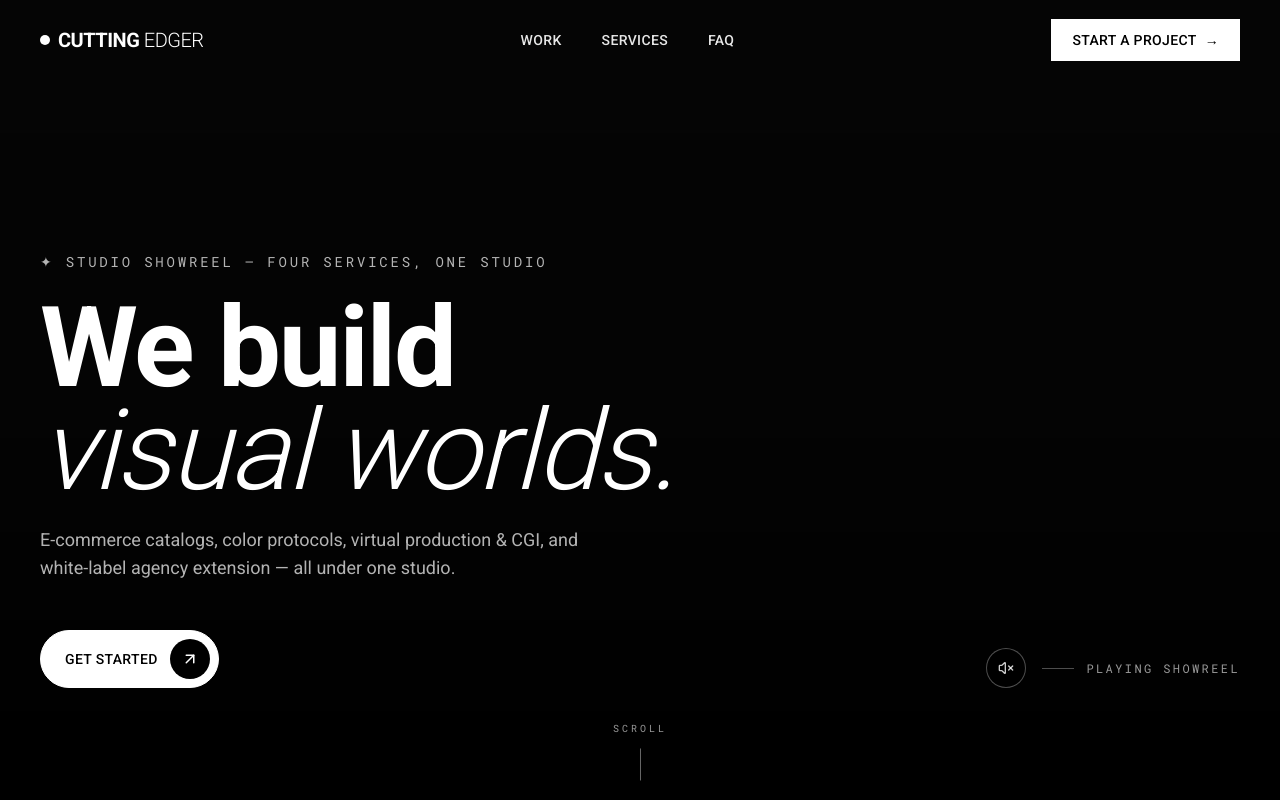
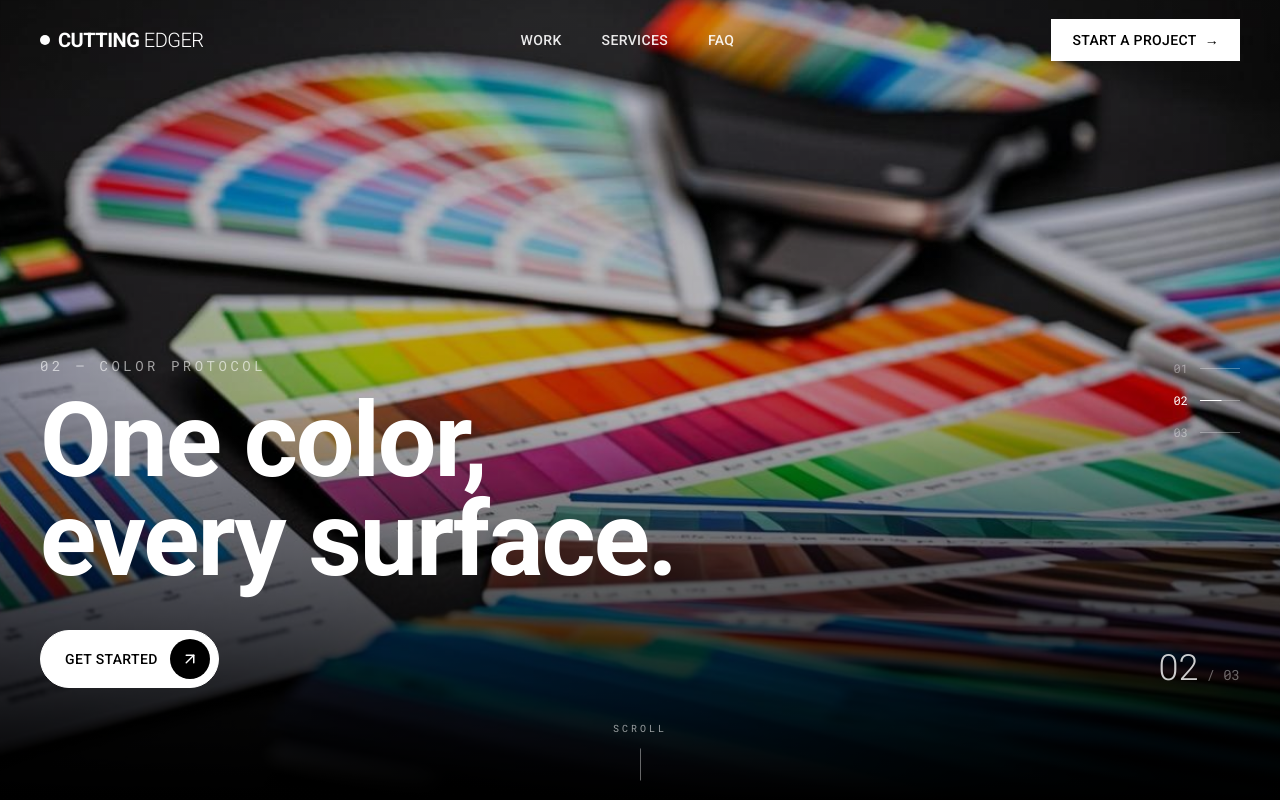
Before and after one commit to fazlerabbysm-tech/agencydemo, a Next.js app: page / in a window 1280 px wide. Shown: the top 800 px of the page. Built offline with nearby package versions, Linux system fonts and the light colour scheme.

Commit message:
Hero: 3 image slider with smooth motion (Ken Burns zoom + crossfade), minimal text so image gets focus

```diff
--- a/src/components/site/hero.tsx
+++ b/src/components/site/hero.tsx
@@ -1,113 +1,154 @@
 "use client";
 
-import { useEffect, useRef, useState } from "react";
-import { motion } from "framer-motion";
-import { ArrowUpRight, Volume2, VolumeX } from "lucide-react";
+import { useEffect, useState, useCallback } from "react";
+import { motion, AnimatePresence } from "framer-motion";
+import { ArrowUpRight } from "lucide-react";
+
+const slides = [
+  {
+    image: "/images/hero-ecommerce.png",
+    kicker: "01 — E-commerce",
+    title: "Catalogs that\nsell themselves.",
+  },
+  {
+    image: "/images/hero-color.png",
+    kicker: "02 — Color Protocol",
+    title: "One color,\nevery surface.",
+  },
+  {
+    image: "/images/hero-cgi.png",
+    kicker: "03 — CGI & Virtual Production",
+    title: "Worlds built\nin pixels.",
+  },
+];
+
+const SLIDE_DURATION = 4500;
 
 export default function Hero() {
-  const videoRef = useRef<HTMLVideoElement>(null);
-  const [muted, setMuted] = useState(true);
-  const [videoReady, setVideoReady] = useState(false);
+  const [index, setIndex] = useState(0);
+  const [paused, setPaused] = useState(false);
+  const [loaded, setLoaded] = useState<Record<number, boolean>>({});
 
-  // Ensure video plays (browsers may block autoplay with sound)
+  const next = useCallback(() => setIndex((i) => (i + 1) % slides.length), []);
+
+  // Preload all slide images on mount
   useEffect(() => {
-    const v = videoRef.current;
-    if (!v) return;
-    const tryPlay = () => {
-      v.play().catch(() => {
-        v.muted = true;
-        v.play().catch(() => {});
-      });
-    };
-    if (v.readyState >= 2) tryPlay();
-    else v.addEventListener("loadeddata", tryPlay, { once: true });
-    return () => v.removeEventListener("loadeddata", tryPlay);
+    slides.forEach((s, i) => {
+      const img = new Image();
+      img.onload = () => setLoaded((p) => ({ ...p, [i]: true }));
+      img.onerror = () => setLoaded((p) => ({ ...p, [i]: false }));
+      img.src = s.image;
+    });
   }, []);
 
-  const toggleMute = () => {
-    const v = videoRef.current;
-    if (!v) return;
-    v.muted = !v.muted;
-    setMuted(v.muted);
-    if (!v.muted) v.play().catch(() => {});
-  };
+  useEffect(() => {
+    if (paused) return;
+    const t = setInterval(next, SLIDE_DURATION);
+    return () => clearInterval(t);
+  }, [next, paused]);
 
   return (
     <section
       id="top"
       className="relative h-[100svh] min-h-[600px] sm:min-h-[640px] w-full overflow-hidden bg-black text-white"
+      onMouseEnter={() => setPaused(true)}
+      onMouseLeave={() => setPaused(false)}
     >
-      {/* Background showreel video — local file for reliable loading */}
-      <video
-        ref={videoRef}
-        className={`absolute inset-0 h-full w-full object-cover transition-opacity duration-1000 ${
-          videoReady ? "opacity-100" : "opacity-0"
-        }`}
-        autoPlay
-        muted
-        loop
-        playsInline
-        preload="auto"
-        onCanPlay={() => setVideoReady(true)}
-        onLoadedData={() => setVideoReady(true)}
-      >
-        <source src="/videos/showreel.mp4" type="video/mp4" />
-      </video>
+      {/* ===== Background image slider with smooth motion ===== */}
+      <AnimatePresence mode="sync">
+        <motion.div
+          key={index}
+          initial={{ opacity: 0, scale: 1.1 }}
+          animate={{ opacity: 1, scale: 1 }}
+          exit={{ opacity: 0, scale: 1.03 }}
+          transition={{
+            opacity: { duration: 1.4, ease: [0.22, 1, 0.36, 1] },
+            scale: { duration: 7, ease: "linear" },
+          }}
+          className="absolute inset-0"
+        >
+          <div
+            className="absolute inset-0 bg-cover bg-center bg-no-repeat"
+            style={{
+              backgroundImage: `url(${slides[index].image})`,
+              backgroundColor: "#0a0a0a",
+            }}
+          />
+        </motion.div>
+      </AnimatePresence>
 
-      {/* Loading skeleton while video buffers */}
-      {!videoReady && (
+      {/* Loading skeleton while first image loads */}
+      {!loaded[0] && (
         <div className="absolute inset-0 bg-neutral-900 animate-pulse" />
       )}
 
-      {/* Dark gradient overlays for legibility */}
-      <div className="absolute inset-0 bg-gradient-to-t from-black via-black/50 to-black/40" />
-      <div className="absolute inset-0 bg-black/20" />
+      {/* Subtle dark gradient — keeps text readable without overpowering the image */}
+      <div className="absolute inset-0 bg-gradient-to-t from-black via-black/30 to-black/20" />
 
-      {/* Main copy — all text at the bottom, header area stays completely clean */}
-      <div className="relative z-10 h-full mx-auto max-w-[1600px] px-5 sm:px-6 md:px-10 flex flex-col justify-end pb-20 sm:pb-24 md:pb-28 pt-28 sm:pt-32 md:pt-40">
-        <motion.div
-          initial={{ opacity: 0, y: 30 }}
-          animate={{ opacity: 1, y: 0 }}
-          transition={{ duration: 0.9, ease: [0.22, 1, 0.36, 1] }}
-          className="max-w-5xl"
-        >
-          <motion.p
+      {/* ===== Slide indicators (right side, vertical) ===== */}
+      <div className="absolute right-4 sm:right-6 md:right-10 top-1/2 -translate-y-1/2 z-20 hidden sm:flex flex-col gap-4">
+        {slides.map((_, i) => (
+          <button
+            key={i}
+            onClick={() => setIndex(i)}
+            aria-label={`Slide ${i + 1}`}
+            className="group flex items-center gap-3"
+          >
+            <span
+              className={`text-xs font-mono tabular-nums transition-opacity ${
+                i === index ? "opacity-100" : "opacity-40 group-hover:opacity-80"
+              }`}
+            >
+              0{i + 1}
+            </span>
+            <span className="relative h-px w-10 bg-white/30 overflow-hidden">
+              {i === index && (
+                <motion.span
+                  key={index + "-bar"}
+                  initial={{ scaleX: 0 }}
+                  animate={{ scaleX: 1 }}
+                  transition={{ duration: SLIDE_DURATION / 1000, ease: "linear" }}
+                  className="absolute inset-0 bg-white origin-left"
+                />
+              )}
+            </span>
+          </button>
+        ))}
+      </div>
+
+      {/* ===== Minimal text — bottom aligned, image gets the focus ===== */}
+      <div className="relative z-10 h-full mx-auto max-w-[1600px] px-5 sm:px-6 md:px-10 flex flex-col justify-end pb-20 sm:pb-24 md:pb-28 pt-28 sm:pt-32 md:pt-36">
+        <AnimatePresence mode="wait">
+          <motion.div
+            key={index}
             initial={{ opacity: 0, y: 20 }}
             animate={{ opacity: 1, y: 0 }}
-            transition={{ duration: 0.7, delay: 0.2 }}
-            className="font-mono text-[10px] sm:text-xs md:text-sm tracking-[0.2em] uppercase text-white/70 mb-4 sm:mb-6"
+            exit={{ opacity: 0, y: -10 }}
+            transition={{ duration: 0.7, ease: [0.22, 1, 0.36, 1] }}
+            className="max-w-3xl"
           >
-            ✦ Studio Showreel — Four Services, One Studio
-          </motion.p>
+            {/* Minimal kicker */}
+            <p className="font-mono text-[10px] sm:text-xs md:text-sm tracking-[0.25em] uppercase text-white/60 mb-3 sm:mb-4">
+              {slides[index].kicker}
+            </p>
 
-          <motion.h1
-            initial={{ opacity: 0, y: 30 }}
-            animate={{ opacity: 1, y: 0 }}
-            transition={{ duration: 0.9, delay: 0.3, ease: [0.22, 1, 0.36, 1] }}
-            className="font-display font-bold tracking-[-0.02em] leading-[0.92] text-[11vw] sm:text-[9vw] md:text-[6vw] lg:text-[6rem] xl:text-[7rem] break-words"
-          >
-            We build
-            <br />
-            <span className="font-light italic">visual worlds.</span>
-          </motion.h1>
+            {/* Minimal title — 2 lines */}
+            <h1 className="font-display font-bold tracking-[-0.02em] leading-[0.95] text-[11vw] sm:text-[9vw] md:text-[6vw] lg:text-[5.5rem] xl:text-[6.5rem] break-words">
+              {slides[index].title.split("\n").map((line, i) => (
+                <span key={i} className="block">
+                  {line}
+                </span>
+              ))}
+            </h1>
+          </motion.div>
+        </AnimatePresence>
 
-          <motion.p
-            initial={{ opacity: 0, y: 20 }}
-            animate={{ opacity: 1, y: 0 }}
-            transition={{ duration: 0.8, delay: 0.5, ease: [0.22, 1, 0.36, 1] }}
-            className="mt-3 sm:mt-5 md:mt-6 text-sm sm:text-base md:text-lg text-white/70 max-w-xl"
-          >
-            E-commerce catalogs, color protocols, virtual production & CGI, and
-            white-label agency extension — all under one studio.
-          </motion.p>
-        </motion.div>
-
-        {/* Bottom row: CTA + sound toggle + showreel hint */}
+        {/* CTA row — minimal */}
         <motion.div
           initial={{ opacity: 0, y: 20 }}
           animate={{ opacity: 1, y: 0 }}
-          transition={{ duration: 0.8, delay: 0.7, ease: [0.22, 1, 0.36, 1] }}
-          className="mt-6 sm:mt-10 md:mt-12 flex items-end justify-between gap-4 sm:gap-6"
+          transition={{ duration: 0.8, delay: 0.4, ease: [0.22, 1, 0.36, 1] }}
+          className="mt-6 sm:mt-8 md:mt-10 flex items-end justify-between gap-4 sm:gap-6"
         >
           <a
             href="#services"
@@ -122,21 +163,12 @@ export default function Hero() {
             </span>
           </a>
 
-          <div className="flex items-center gap-3 sm:gap-4">
-            {/* Sound toggle — moved here from top, so header area stays clean */}
-            <button
-              onClick={toggleMute}
-              className="h-9 w-9 sm:h-10 sm:w-10 rounded-full border border-white/30 bg-black/30 backdrop-blur-sm flex items-center justify-center text-white/80 hover:bg-white hover:text-black transition-colors duration-300"
-              aria-label={muted ? "Unmute showreel" : "Mute showreel"}
-            >
-              {muted ? <VolumeX size={14} className="sm:hidden" /> : <Volume2 size={14} className="sm:hidden" />}
-              {muted ? <VolumeX size={16} className="hidden sm:block" /> : <Volume2 size={16} className="hidden sm:block" />}
-            </button>
-
-            <div className="hidden sm:flex items-center gap-3 font-mono text-xs tracking-[0.2em] uppercase text-white/60">
-              <span className="h-px w-8 bg-white/30" />
-              <span>Playing showreel</span>
-            </div>
+          {/* Slide counter */}
+          <div className="flex items-baseline gap-2 font-mono text-sm tabular-nums text-white/80">
+            <span className="text-2xl md:text-4xl font-display font-light">
+              0{index + 1}
+            </span>
+            <span className="text-white/40">/ 0{slides.length}</span>
           </div>
         </motion.div>
       </div>
```
